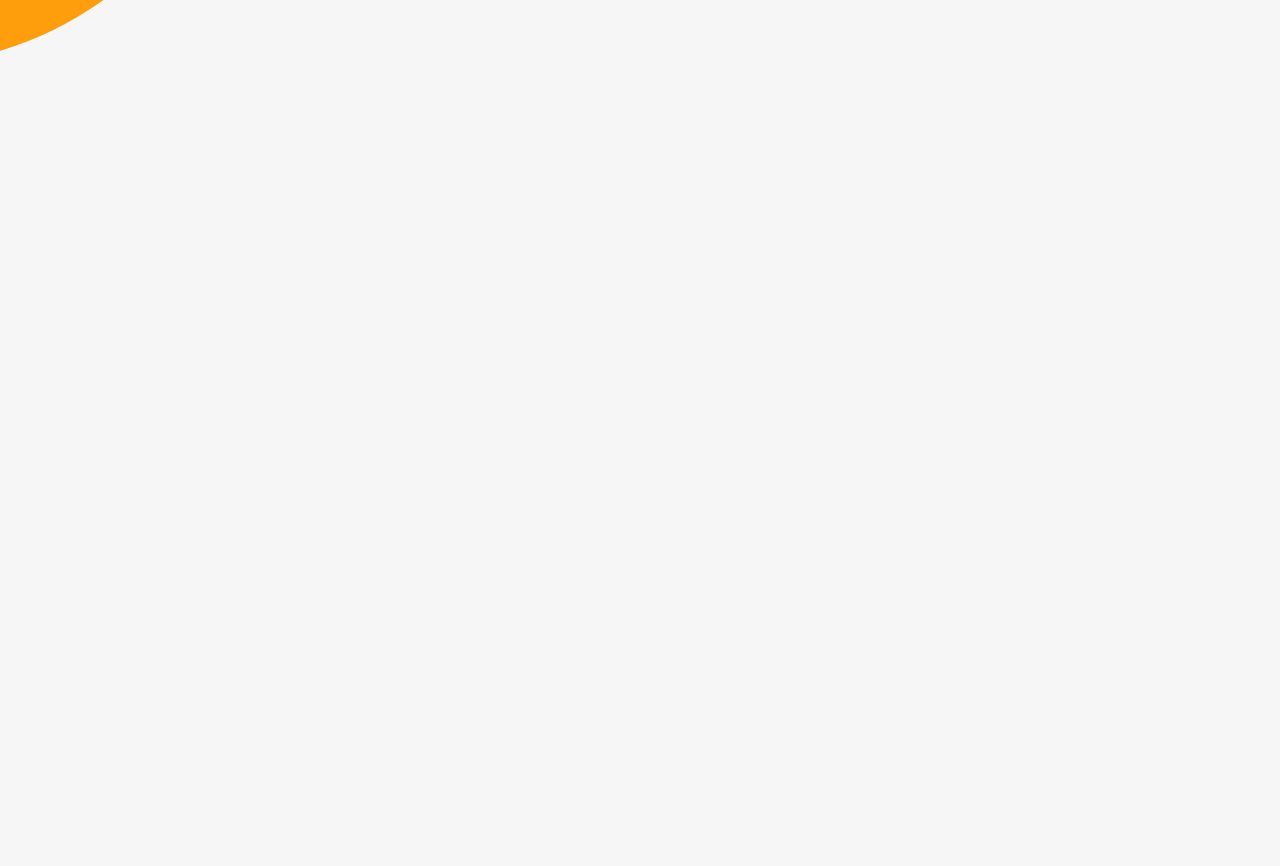
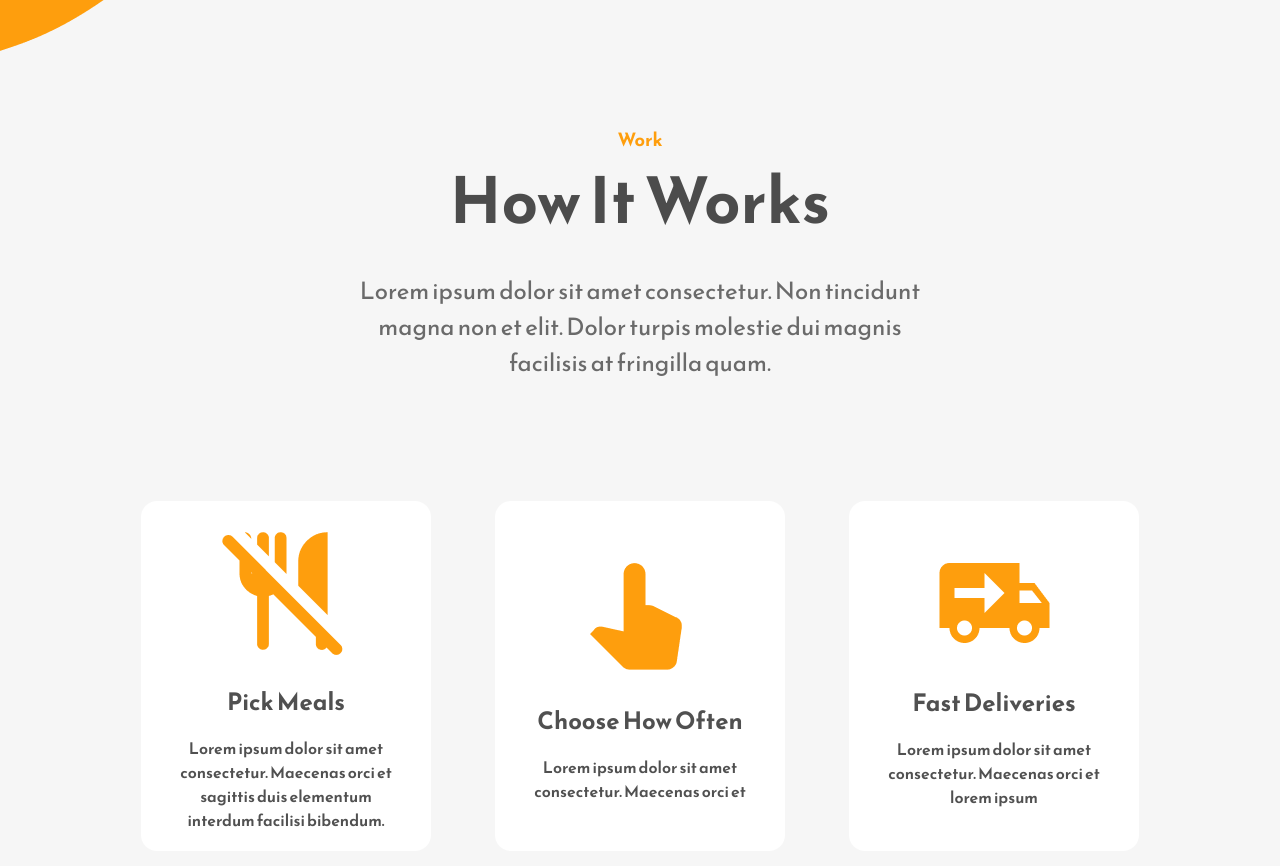
Before and after one commit to atlascipri/react-foodie-landing-page, a React (Create React App) app: page / in a window 1280 px wide. Shown: the part 1820-2686 px from the top of the page. Before the commit the page ends 1895 px from the top, so only its background shows below. Built offline with nearby package versions, Linux system fonts and the light colour scheme.

Commit message:
feat: cria o componente Work

```diff
--- a/src/App.js
+++ b/src/App.js
@@ -2,12 +2,14 @@
 import './App.css';
 import Home from './Components/Home.js'
 import About from './Components/About.js'
+import Work from './Components/Work.js'
 
 function App() {
   return (
     <div className="App">
       <Home> </Home>
       <About> </About>
+      <Work> </Work>
     </div>
   );
 }
--- /dev/null
+++ b/src/Components/Work.js
@@ -0,0 +1,49 @@
+import React from "react";
+import PickMeals from "../Assets/pick-meals-image.png";
+import ChooseMeals from "../Assets/choose-image.png";
+import DeliveryMeals from "../Assets/delivery-image.png";
+
+const Work = () => {
+  const workInfoData = [
+    {
+      image: PickMeals,
+      title: "Pick Meals",
+      text: "Lorem ipsum dolor sit amet consectetur. Maecenas orci et sagittis duis elementum interdum facilisi bibendum.",
+    },
+    {
+      image: ChooseMeals,
+      title: "Choose How Often",
+      text: "Lorem ipsum dolor sit amet consectetur. Maecenas orci et ",
+    },
+    {
+      image: DeliveryMeals,
+      title: "Fast Deliveries",
+      text: "Lorem ipsum dolor sit amet consectetur. Maecenas orci et lorem ipsum",
+    },
+  ];
+  return (
+    <div className="work-section-wrapper">
+      <div className="work-section-top">
+        <p className="primary-subheading"> Work </p>
+        <h1 className="primary-heading"> How It Works </h1>
+        <p className="primary-text">
+          Lorem ipsum dolor sit amet consectetur. Non tincidunt magna non et
+          elit. Dolor turpis molestie dui magnis facilisis at fringilla quam.
+        </p>
+      </div>
+      <div className="work-section-bottom">
+        {workInfoData.map((data) => (
+          <div className="work-section-info" key={data.title}>
+            <div className="info-boxes-img-container">
+              <img src={data.image} alt="" />
+              <h2> {data.title} </h2>
+              <p> {data.text} </p>
+            </div>
+          </div>
+        ))}
+      </div>
+    </div>
+  );
+};
+
+export default Work;
```
